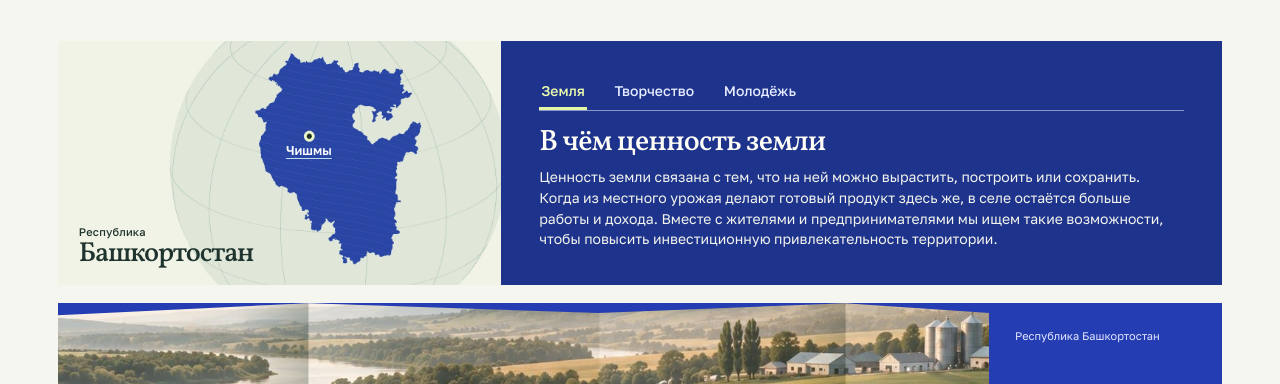
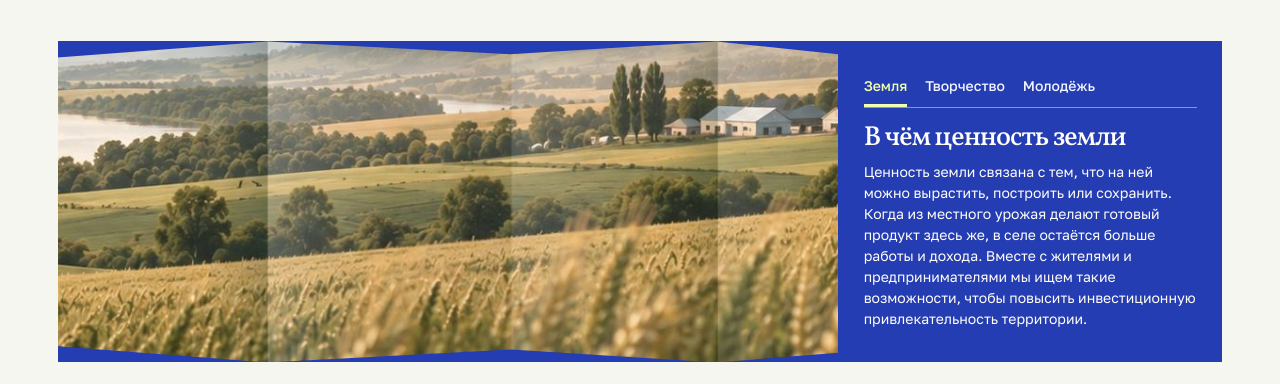
Before and after one commit to lIgnatus/miroselye, a plain HTML site: page index.html in a window 1280 px wide. Shown: the part 224-608 px from the top of the page. Drawn offline with Linux system fonts and the light colour scheme.

Commit message:
Три ценности Мироселья рядом с панорамой полей

```diff
--- a/index.html
+++ b/index.html
@@ -6,8 +6,8 @@
   <meta name="theme-color" content="#f6f7f2">
   <title>Мироселье · Проектный офис сельских территорий Башкортостана</title>
   <link rel="stylesheet" href="design/atlas-office.css">
-  <link rel="stylesheet" href="mission.css">
-  <script defer src="mission.js"></script>
+  <link rel="stylesheet" href="mission.css?v=panorama">
+  <script defer src="mission.js?v=panorama"></script>
   <meta name="description" content="Миссия «Мироселья» — заселять мир. Развитие сельских территорий через новые возможности для земли, креативные индустрии и работу с молодым поколением.">
   <link rel="canonical" href="https://lignatus.github.io/miroselye/">
   <meta property="og:type" content="website">
@@ -40,32 +40,24 @@
         <h1 id="mission-title">Заселять <em>мир</em></h1>
         <p>Так мы понимаем имя «Мироселье». Мы создали проектный офис, чтобы у людей было больше причин жить в селе, возвращаться домой и начинать здесь своё дело. Мы ищем, как лучше использовать землю и вернуть к жизни пустующие здания. Для этого объединяем опыт фермеров и мастеров с идеями молодого поколения.</p>
       </div>
-      <div class="mission-atlas" data-mission>
-        <div class="mission-globe">
-          <figure class="locator-plate">
-            <img src="assets/bashkortostan-globe.webp" width="1200" height="660" alt="Карта Башкортостана. Чишмы отмечены в западной части республики.">
-            <a class="locator-town" href="territory.html" aria-label="Чишмы, открыть проект на территории">Чишмы</a>
-            <figcaption><small>Республика</small><strong>Башкортостан</strong></figcaption>
-          </figure>
+      <div class="mission-panorama" data-mission>
+        <div class="foldout">
+          <img src="design/fields-panorama.webp" alt="Река среди полей и лесополос. На пригорке видны фермерские постройки." width="1672" height="341" fetchpriority="high">
+          <span class="folds" aria-hidden="true"></span>
         </div>
         <div class="mission-leaves">
-          <div class="mission-choices" hidden aria-label="Подход Мироселья">
+          <div class="mission-choices" hidden aria-label="Ценности Мироселья">
             <button id="tab-earth" aria-controls="leaf-earth" type="button">Земля</button>
             <button id="tab-craft" aria-controls="leaf-craft" type="button">Творчество</button>
             <button id="tab-youth" aria-controls="leaf-youth" type="button">Молодёжь</button>
           </div>
-          <article id="leaf-earth"><h2>В чём ценность земли</h2><p>Ценность земли связана с тем, что на ней можно вырастить, построить или сохранить. Когда из местного урожая делают готовый продукт здесь же, в селе остаётся больше работы и дохода. Вместе с жителями и предпринимателями мы ищем такие возможности, чтобы повысить инвестиционную привлекательность территории.</p></article>
-          <article id="leaf-craft"><h2>Креативные индустрии на селе</h2><p>У фермера есть продукт и знание своей земли. Дизайнер может помочь ему представить этот продукт покупателям, а ремесленник придумать, что сделать из местного сырья. Так к сельскому хозяйству добавляются новые профессии, у людей появляется больше способов зарабатывать дома.</p></article>
-          <article id="leaf-youth"><h2>Как найти своё дело рядом с домом</h2><p>Работая с молодёжью, мы начинаем с того, что ребятам интересно самим. Они могут начертить карту посёлка, предложить идею для хозяйства, обсудить её с фермером и посчитать затраты. Такой опыт помогает понять, где в родном районе пригодятся их способности.</p></article>
+          <div class="mission-pages">
+            <article id="leaf-earth"><h2>В чём ценность земли</h2><p>Ценность земли связана с тем, что на ней можно вырастить, построить или сохранить. Когда из местного урожая делают готовый продукт здесь же, в селе остаётся больше работы и дохода. Вместе с жителями и предпринимателями мы ищем такие возможности, чтобы повысить инвестиционную привлекательность территории.</p></article>
+            <article id="leaf-craft"><h2>Креативные индустрии на селе</h2><p>У фермера есть продукт и знание своей земли. Дизайнер может помочь ему представить этот продукт покупателям, а ремесленник придумать, что сделать из местного сырья. Так к сельскому хозяйству добавляются новые профессии, у людей появляется больше способов зарабатывать дома.</p></article>
+            <article id="leaf-youth"><h2>Как найти своё дело рядом с домом</h2><p>Работая с молодёжью, мы начинаем с того, что ребятам интересно самим. Они могут начертить карту посёлка, предложить идею для хозяйства, обсудить её с фермером и посчитать затраты. Такой опыт помогает понять, где в родном районе пригодятся их способности.</p></article>
+          </div>
         </div>
       </div>
-      <figure class="land">
-        <div class="foldout">
-          <img src="design/fields-panorama.webp" alt="Панорама полей и реки из концепции пилотной территории Чишминского района" width="1672" height="341" fetchpriority="high">
-          <span class="folds" aria-hidden="true"></span>
-        </div>
-        <figcaption><span>Республика Башкортостан</span><div><small>Первый пример</small><b>Чишмы</b></div><a href="territory.html">Проект в Чишмах <span aria-hidden="true">↗</span></a></figcaption>
-      </figure>
     </section>
     <section id="projects" class="projects page-section">
       <div class="section-line"><h2>Проекты</h2><p>Аграрная практика, образование и работа с жителями</p></div>
--- a/mission.css
+++ b/mission.css
@@ -1,45 +1,57 @@
-/* A leaf in the atlas pairs a globe with the three parts of the mission. */
 .mission-heading { align-items:center; padding-block:clamp(25px,3.5vw,52px); }
 .mission-heading h1 { grid-row:auto; }
 .mission-heading p { max-width:62ch; }
-.mission-atlas { display:grid; grid-template-columns:minmax(255px,.86fr) minmax(0,1.4fr); color:#f9faee; background:#1e348c; margin-bottom:18px; overflow:hidden; }
-.mission-globe {
-  display:grid; place-items:center; overflow:hidden; background:#f2f3e8;
+
+.mission-panorama {
+  display:grid;
+  grid-template-columns:minmax(0,1fr) clamp(340px,33%,440px);
+  color:#fffef7;
+  background:var(--blue);
 }
-.locator-plate { width:100%; position:relative; color:#1f342e; }
-.locator-plate img { width:100%; height:auto; }
-.locator-plate figcaption { position:absolute; left:4.8%; bottom:6.5%; }
-.locator-plate small { display:block; font:500 11px/1.45 var(--sans); letter-spacing:.02em; }
-.locator-plate strong { display:block; font:530 clamp(20px,2.15vw,32px)/1.08 var(--serif); letter-spacing:-.045em; }
-.locator-town { position:absolute; left:56.68%; top:38.96%; transform:translateX(-50%); padding:8px 3px; font:570 clamp(12px,1vw,15px)/1 var(--sans); color:white; text-decoration:underline; text-underline-offset:3px; text-decoration-color:#c2dbef; }
-.locator-town:hover { text-decoration-thickness:2px; }
-.mission-globe .locator-town:focus-visible { outline:2px solid white; outline-offset:0; }
-.mission-leaves { padding:clamp(20px,2.5vw,36px) clamp(20px,3vw,50px); align-self:center; min-width:0; }
-.mission-choices { display:flex; flex-wrap:wrap; align-items:center; column-gap:clamp(14px,2vw,28px); border-bottom:1px solid #8997c8; margin-bottom:17px; }
-.mission-choices[hidden],.mission-leaves article[hidden] { display:none; }
-.mission-choices button { appearance:none; border:0; border-bottom:3px solid transparent; border-radius:0; background:none; padding:5px 2px 8px; color:#e6ebff; font:500 14px/1.25 var(--sans); cursor:pointer; }
-.mission-choices button[aria-selected=true] { color:#efffad; border-color:#e3f7a4; }
+.mission-panorama .foldout { height:auto; min-height:240px; overflow:hidden; }
+.mission-panorama .foldout img { position:absolute; inset:0; object-position:62% center; }
+.mission-panorama[data-ready] { touch-action:pan-y pinch-zoom; }
+.mission-leaves { min-width:0; padding:clamp(18px,2vw,28px); }
+.mission-choices { display:flex; align-items:center; gap:clamp(12px,1.4vw,22px); border-bottom:1px solid #8393dc; margin-bottom:16px; }
+.mission-choices[hidden] { display:none; }
+.mission-choices button {
+  appearance:none;
+  background:none;
+  border:0;
+  border-bottom:3px solid transparent;
+  border-radius:0;
+  color:#f2f4ff;
+  padding:8px 0 7px;
+  min-height:40px;
+  font:500 14px/1.25 var(--sans);
+  cursor:pointer;
+}
+.mission-choices button[aria-selected=true] { color:#efffad; border-bottom-color:currentColor; }
 .mission-choices button:hover { text-decoration:underline; text-underline-offset:4px; }
-.mission-atlas :focus-visible { outline:2px solid #efffad; outline-offset:3px; }
-.mission-leaves h2 { color:#fffef7; font-size:clamp(23px,2.3vw,34px); letter-spacing:-.025em; margin:0 0 8px; }
-.mission-leaves p { max-width:74ch; color:#f3f4ed; font-size:clamp(14px,1.09vw,16px); line-height:1.48; }
-.mission-leaves article + article { margin-top:16px; }
-.mission-atlas[data-ready] article { margin-top:0; }
-.mission-atlas[data-ready] .mission-leaves { touch-action:pan-y; }
+.mission-panorama :focus-visible { outline:2px solid #efffad; outline-offset:3px; }
+.mission-pages h2 { font-size:clamp(23px,2.15vw,32px); margin-bottom:8px; }
+.mission-pages p { font-size:14px; line-height:1.5; }
+.mission-pages article + article { margin-top:20px; }
+/* All panels contribute their height so switching values keeps the panorama still. */
+[data-ready] .mission-pages { display:grid; }
+[data-ready] .mission-pages article { grid-area:1 / 1; margin:0; }
+.mission-pages article[inert] { visibility:hidden; }
+
 .urban-method-card img { object-fit:contain; background:#f6d550; }
 .field-program-card .project-info>span, .field-program-card .project-info i { color:#923d23; }
 .field-program-card img { object-position:center; }
-@media(max-width:660px) {
- .mission-heading p { margin-bottom:0; }
- .mission-atlas { grid-template-columns:minmax(0,1fr); margin-bottom:14px; }
- .locator-plate { max-width:480px; }
- .mission-leaves { padding:12px 16px 20px; }
- .mission-choices { column-gap:16px; margin-bottom:14px; }
- .mission-choices button { font-size:13px; min-height:40px; }
- .mission-leaves h2 { font-size:24px; }
- .mission-leaves p { font-size:14px; }
+
+@media(max-width:700px) {
+  .mission-heading p { margin-bottom:0; }
+  .mission-panorama { grid-template-columns:minmax(0,1fr); }
+  .mission-panorama .foldout { height:clamp(125px,33vw,215px); min-height:0; }
+  .mission-panorama .foldout img { object-position:62% center; }
+  .mission-leaves { padding:8px 16px 22px; }
+  .mission-choices { gap:18px; margin-bottom:14px; }
+  .mission-choices button { font-size:13px; min-height:44px; }
+  .mission-pages h2 { font-size:24px; }
 }
 @media(prefers-reduced-motion:no-preference) {
- .mission-leaves article.show-leaf { animation:open-leaf .22s ease-out; }
- @keyframes open-leaf { from{opacity:.65;transform:translateX(4px)} to{opacity:1;transform:translateX(0)} }
+  .mission-pages article.show-leaf { animation:open-leaf .2s ease-out; }
+  @keyframes open-leaf { from { opacity:.65; transform:translateX(4px); } to { opacity:1; transform:translateX(0); } }
 }
--- a/mission.js
+++ b/mission.js
@@ -10,7 +10,7 @@ if (atlas) {
       const active = i === selected;
       tab.tabIndex = active ? 0 : -1;
       tab.setAttribute('aria-selected', String(active));
-      pages[i].hidden = !active;
+      pages[i].inert = !active;
       pages[i].classList.toggle('show-leaf', active);
     });
     if (moveFocus) tabs[selected].focus();
@@ -30,12 +30,11 @@ if (atlas) {
     });
   });
   let pointer = null;
-  const leaves = atlas.querySelector('.mission-leaves');
-  leaves.addEventListener('pointerdown', e => {
+  atlas.addEventListener('pointerdown', e => {
     if (e.pointerType === 'touch' && !e.target.closest('button')) pointer = {id:e.pointerId, x:e.clientX, y:e.clientY};
   });
-  leaves.addEventListener('pointercancel', () => { pointer = null; });
-  leaves.addEventListener('pointerup', e => {
+  atlas.addEventListener('pointercancel', () => { pointer = null; });
+  atlas.addEventListener('pointerup', e => {
     if (!pointer || pointer.id !== e.pointerId) return;
     const dx = e.clientX - pointer.x, dy = e.clientY - pointer.y;
     pointer = null;
```
Also changed, not shown: design/atlas-office-desktop.jpg, design/atlas-office-mobile.jpg.
